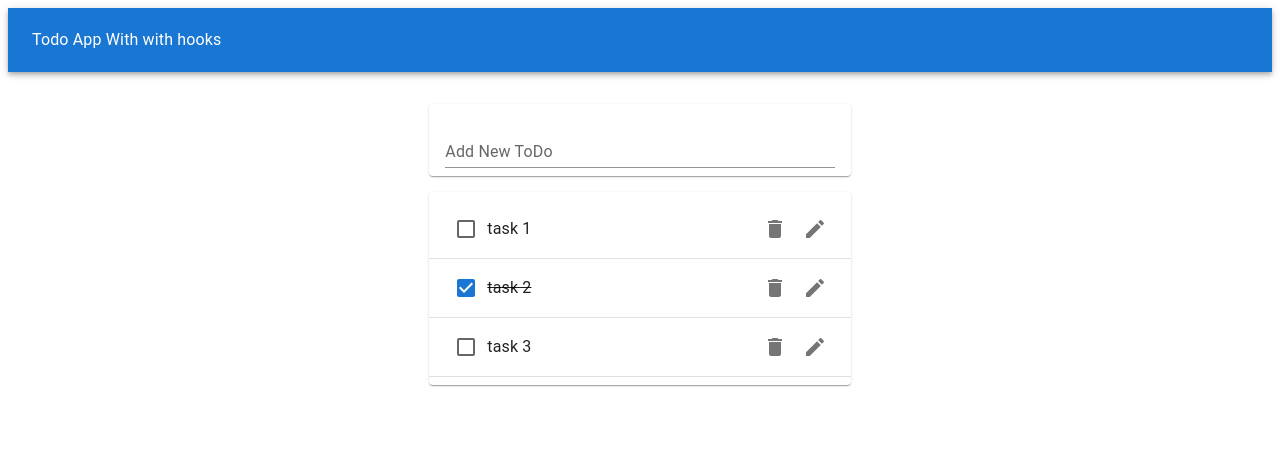
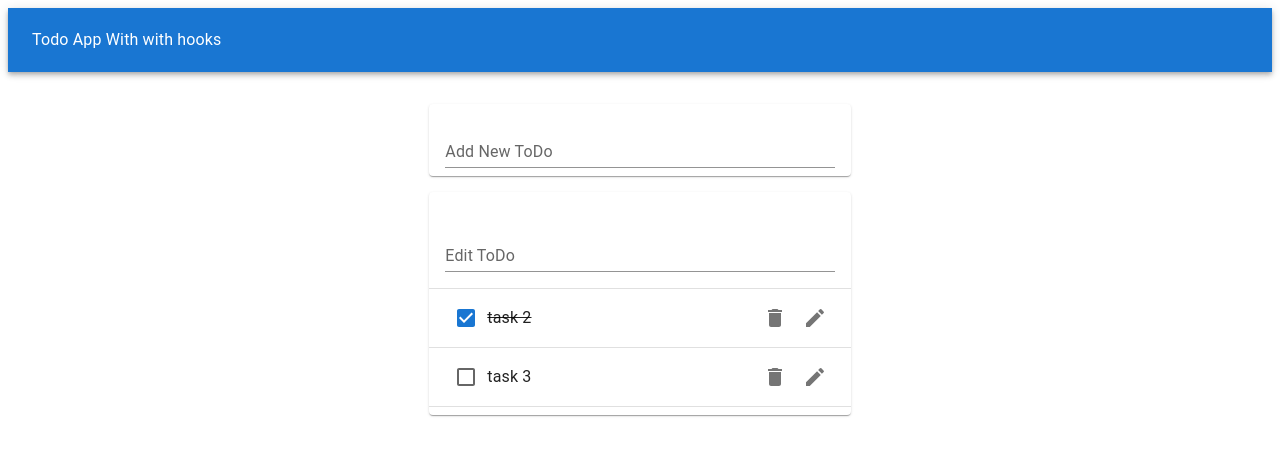
Before and after one commit to Nootuff/Hooks-todo-app, a React (Create React App) app: page / in a window 1280 px wide. Both pictures are taken after a click on the button 814 px from the left and 229 px from the top of the page. Shown: the top 456 px of the page. Built offline with nearby package versions, Linux system fonts and the light colour scheme; the HTML template or start-up script is replaced by a standard one.

Commit message:
Added todo editing form.

```diff
--- /dev/null
+++ b/src/components/EditTodoForm.js
@@ -0,0 +1,14 @@
+import React from "react";
+import useInputState from "../hooks/useInputState"
+import TextField from '@mui/material/TextField';
+
+
+function EditTodoForm() {
+    return (
+        <TextField variant="standard" margin="normal" label="Edit ToDo" fullWidth />
+    )
+}
+
+
+
+export default EditTodoForm;
--- a/src/components/ToDo.js
+++ b/src/components/ToDo.js
@@ -1,4 +1,7 @@
 import React from "react";
+import useToggleState from "../hooks/useToggleState";
+import EditTodoForm from "./EditTodoForm";
+
 import Paper from '@mui/material/Paper';
 import List from '@mui/material/List';
 import ListItem from '@mui/material/ListItem';
@@ -11,9 +14,18 @@ import EditIcon from '@mui/icons-material/Edit';
 import ListItemSecondaryAction from '@mui/material/ListItemSecondaryAction';
 
 function ToDo({ task, completed, id, removeTodoFunc, toggleCompleteFunc }) { //You can do this instead of having props in these brackets and then putting props.task or whatever down below.
+    const [isEditing, toggle] = useToggleState(false);
     return (
         <ListItem>
-            <Checkbox tabIndex={-1} checked={completed} onClick={() => toggleCompleteFunc(id)} />
+            {isEditing ? (
+                <EditTodoForm />
+            ) : (//Ternary operator, if isEditing is true then show the editing options, if not, show the toDo details.
+                <React.Fragment>
+                    <Checkbox
+                        tabIndex={-1}
+                        checked={completed}
+                        onClick={() => toggleCompleteFunc(id)}
+                    />
                     <ListItemText style={{ textDecoration: completed ? "line-through" : "none" /*Ternary operator*/ }}>
                         {task} {/*Notice you don't need the props.task because this prop is imported directly from above in the function activation brackets.*/}
                     </ListItemText>
@@ -21,10 +33,12 @@ function ToDo({ task, completed, id, removeTodoFunc, toggleCompleteFunc }) { //Y
                         <IconButton aria-label="Delete" onClick={() => removeTodoFunc(id)} > {/*To use these icons you must install them with npm i @mui/icons-material*/}
                             <DeleteIcon />
                         </IconButton>
-                <IconButton aria-label="Edit" > {/*These labels are for users using a screen reader who can't see the little image*/}
+                        <IconButton aria-label="Edit" onClick={toggle} > {/*These labels are for users using a screen reader who can't see the little image*/}
                             <EditIcon />
                         </IconButton>
                     </ListItemSecondaryAction>
+                </React.Fragment>
+            )}
         </ListItem>
     );
 }
--- a/src/components/ToDoApp.js
+++ b/src/components/ToDoApp.js
@@ -14,6 +14,7 @@ function ToDoApp() {
     { id: 2, task: "task 2", completed: true },
     { id: 3, task: "task 3", completed: false }
   ];
+
   const [todos, setTodos] = useState(initial); //The value of todos is set to the array in initial
 
   const addTodo = (newText) => {
--- /dev/null
+++ b/src/hooks/useToggleState.js
@@ -0,0 +1,11 @@
+import { useState } from "react";
+
+function useToggleState(initialVal = false) {
+    const [state, setState] = useState(initialVal); //State is initially set to false
+    const toggle = () => {
+        setState(!state); //On activation of function, set state to the opposite of itself, false to true etc.
+    };
+    return [state, toggle];
+}
+
+export default useToggleState;
```
Lines whose indentation alone changed are shown as unchanged.
